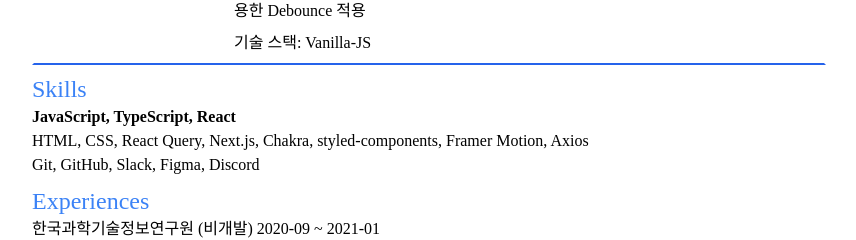
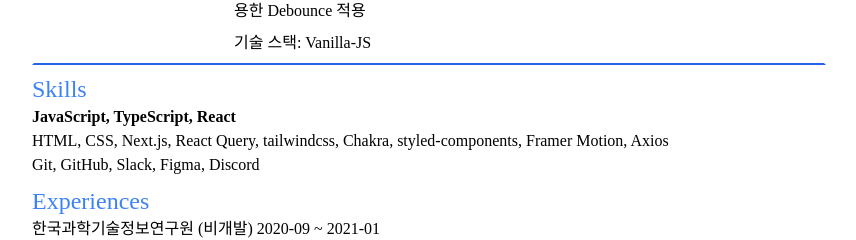
Before and after one commit to jaekwanAHN/resume, a Next.js app: page / in a window 1280 px wide. Shown: the part 1111-1351 px from the top of the page, without its empty margins (211-1067 px from the left). Built offline with nearby package versions, Linux system fonts and the light colour scheme; a web font is replaced by a local one.

Commit message:
Feat: 기술 스택 추가

```diff
--- a/src/data/personal.ts
+++ b/src/data/personal.ts
@@ -9,8 +9,9 @@ export const PersonalInformation = {
     [
       'HTML',
       'CSS',
+      'Next.js',
       'React Query',
-      'Next.js',
+      'tailwindcss',
       'Chakra',
       'styled-components',
       'Framer Motion',
```
